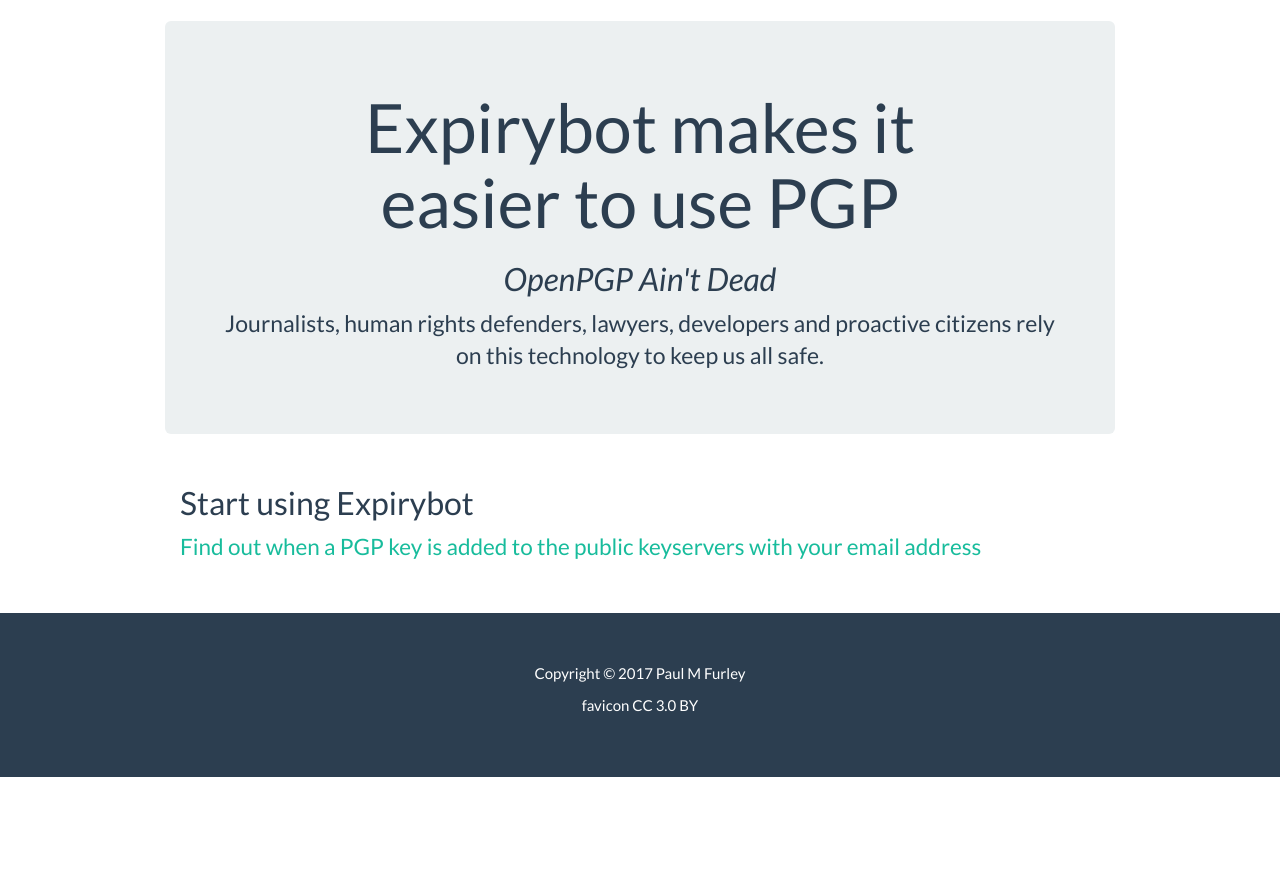
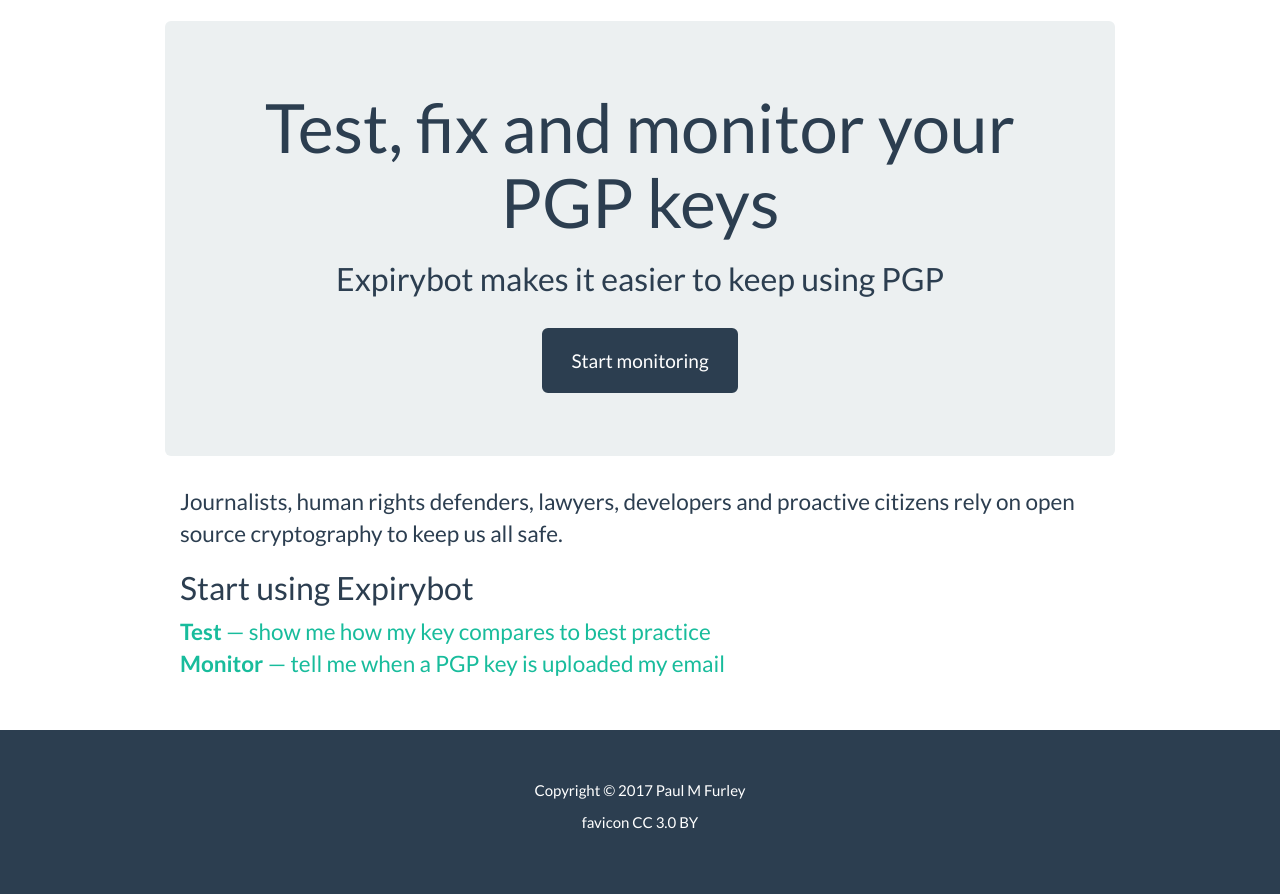
Before and after one commit to fawkesley/expirybot-web, a Django app: template expirybot/templates/expirybot/index.html in a window 1280 px wide. Shown: the part 60-954 px from the top of the page. Before the commit the page ends 837 px from the top, so only its background shows below. Run offline with Django 3.2, Linux system fonts and the light colour scheme; the template is opened without the code that fills it, so the values that code supplies are empty; parts of the project's set-up code (start-up, migrations or seed data) failed here and were passed over; some libraries are stand-ins or nearby versions.

Commit message:
Tweak index page

```diff
--- a/expirybot/templates/expirybot/index.html
+++ b/expirybot/templates/expirybot/index.html
@@ -8,20 +8,20 @@
 
     <div class="container">
       <div class="jumbotron text-center col-lg-10 col-lg-offset-1">
-        <h1>Expirybot makes it<br> easier to use&nbsp;PGP</h1>
+        <h1>Test, fix and monitor your PGP&nbsp;keys</h1>
+        <h2>Expirybot makes it easier to keep using PGP</h2>
+        <br>
 
-        <h2><i>OpenPGP Ain't Dead</i></h2>
-
-        <p class="lead">
-          Journalists, human rights defenders, lawyers, developers and proactive citizens rely on this technology to keep us all safe.
-        </p>
-
+        <a class="btn btn-primary btn-lg" href="{% url 'users.monitor-email-address' %}">Start monitoring</a></p>
 
       </div>
     </div>
 
     <div class="container">
       <div class="col-lg-10 col-lg-offset-1">
+        <p class="lead">
+          Journalists, human rights defenders, lawyers, developers and proactive citizens rely on open source cryptography to keep us all safe.
+        </p>
         <!--
         <h2>A mission to secure all the things</h2>
 
@@ -32,7 +32,8 @@
         -->
           <h2>Start using Expirybot</h2>
           <p class="lead">
-            <a href="{% url 'users.monitor-email-address' %}">Find out when a PGP key is added to the public keyservers with your email address</a>
+          <a href="{% url 'keys.test-pgp-key' %}"><b>Test</b> — show me how my key compares to best practice</a><br>
+          <a href="{% url 'users.monitor-email-address' %}"><b>Monitor</b> — tell me when a PGP key is uploaded my email</a>
           </p>
       </div>
 
```
